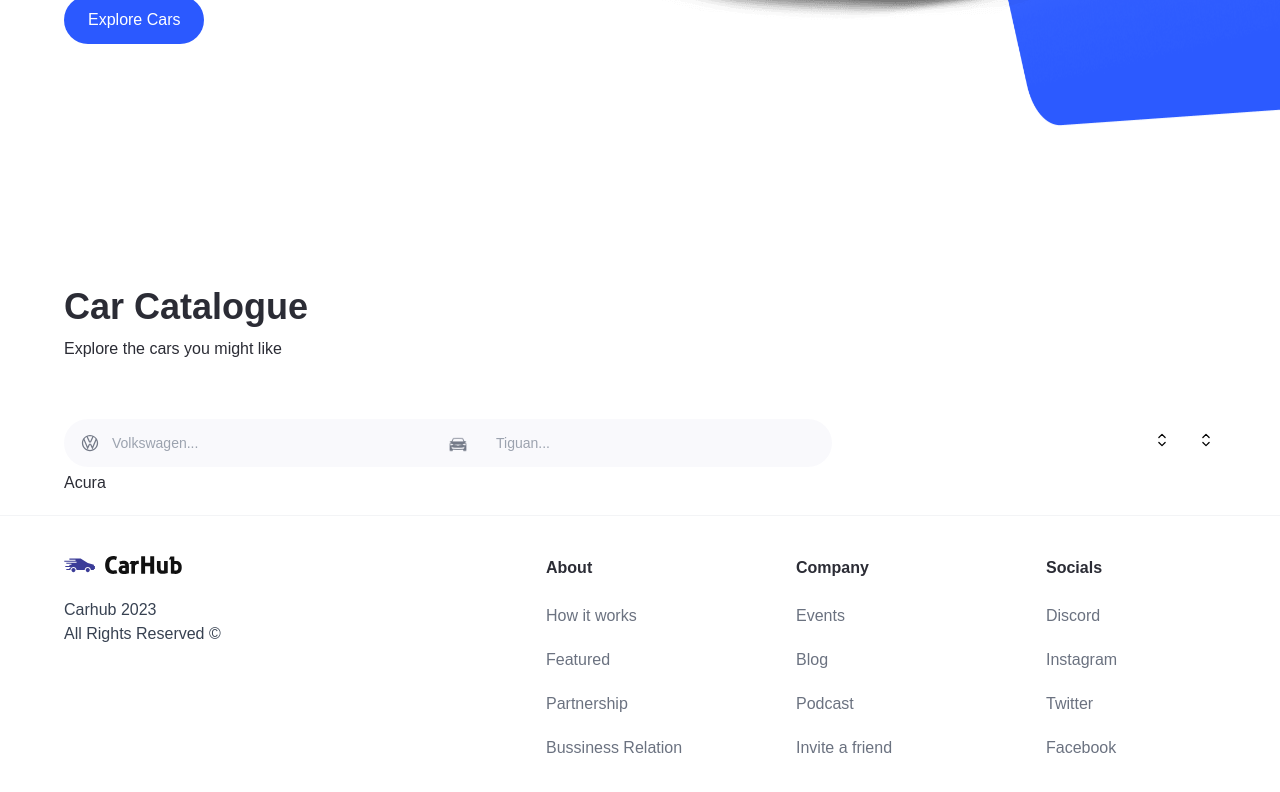
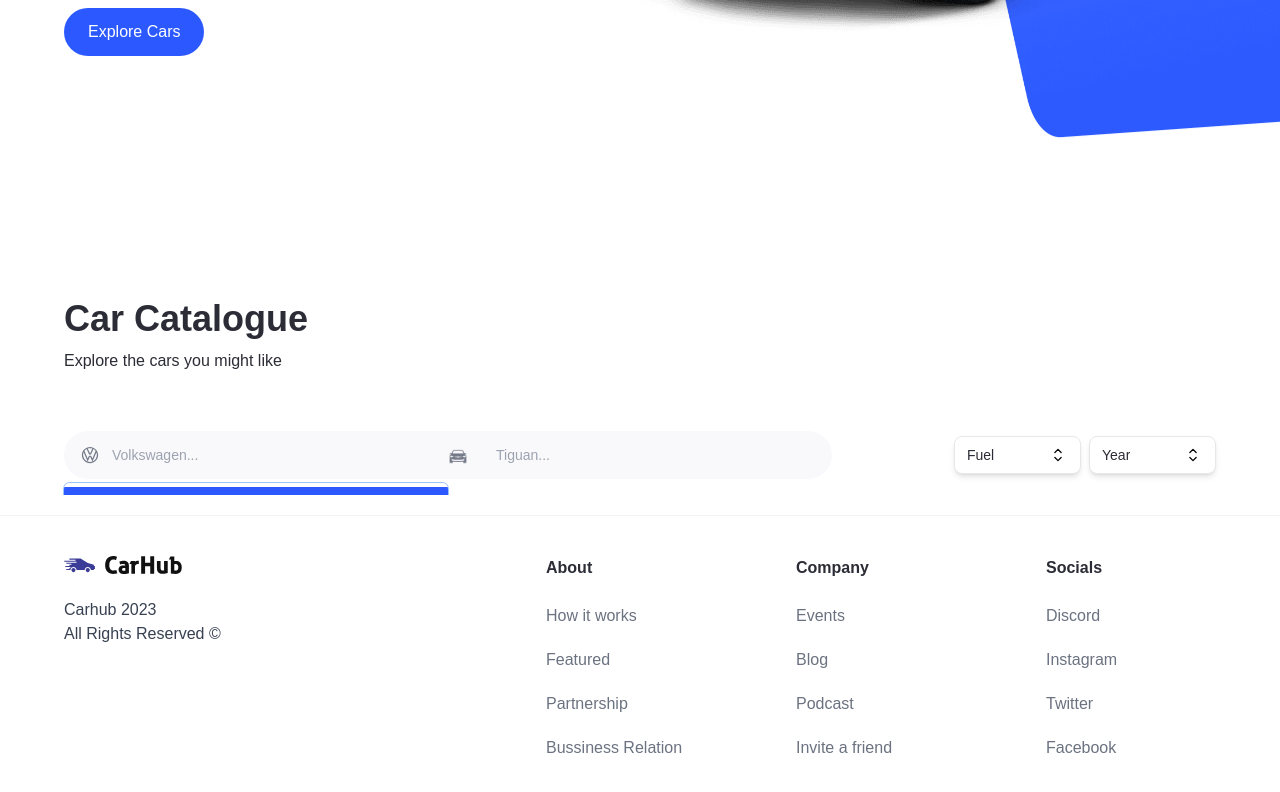
Before and after one commit to hangyuCho/car_showcase, a Next.js app: page / in a window 1280 px wide. Both pictures are taken after a click on the button 82 px from the left and 1020 px from the top of the page. Shown: the part 565-1357 px from the top of the page. Built offline with nearby package versions, Linux system fonts and the light colour scheme.

Commit message:
fix : connection for api about car info and fix search bar and add car card

```diff
--- /dev/null
+++ b/components/CarCard.tsx
@@ -0,0 +1,6 @@
+import { CarCardProps } from "@/types";
+const CarCard = ({ car }: CarCardProps) => {
+  return <div>CarCard</div>;
+};
+
+export default CarCard;
--- a/components/CustomFilter.tsx
+++ b/components/CustomFilter.tsx
@@ -5,7 +5,7 @@ import { updateSearchParams } from "@/utils";
 import { Listbox, Transition } from "@headlessui/react";
 import Image from "next/image";
 import { useRouter } from "next/navigation";
-import { useState } from "react";
+import { Fragment, useState } from "react";
 
 const CustomFilter = ({ title, options }: CustomFilterProps) => {
   const router = useRouter();
@@ -26,8 +26,8 @@ const CustomFilter = ({ title, options }: CustomFilterProps) => {
         }}
       >
         <div className="relative w-fit z-10">
-          <Listbox.Button>
-            <span></span>
+          <Listbox.Button className="custom-filter__btn">
+            <span className="block truncate">{selected.title}</span>
             <Image
               src="/chevron-up-down.svg"
               width={20}
@@ -36,8 +36,13 @@ const CustomFilter = ({ title, options }: CustomFilterProps) => {
               alt="chevron_up-down"
             />
           </Listbox.Button>
-          <Transition>
-            <Listbox.Options>
+          <Transition
+            as={Fragment}
+            leave="transition ease-in duration-100"
+            leaveFrom="opacity-100"
+            leaveTo="opacity-0"
+          >
+            <Listbox.Options className="custom-filter__option">
               {options.map((option) => (
                 <Listbox.Option
                   key={option.title}
@@ -50,7 +55,13 @@ const CustomFilter = ({ title, options }: CustomFilterProps) => {
                 >
                   {({ selected }) => (
                     <>
-                      <span>{option.title}</span>
+                      <span
+                        className={`block truncate ${
+                          selected ? "font-medium" : "font-normal"
+                        }`}
+                      >
+                        {option.title}
+                      </span>
                     </>
                   )}
                 </Listbox.Option>
--- a/components/SearchBar.tsx
+++ b/components/SearchBar.tsx
@@ -78,6 +78,7 @@ const SearchBar = () => {
           type="text"
           name="model"
           value={model}
+          onChange={(e) => setModel(e.target.value)}
           placeholder="Tiguan..."
           className="searchbar__input"
         />
--- a/components/SearchManufacturer.tsx
+++ b/components/SearchManufacturer.tsx
@@ -45,14 +45,28 @@ const SearchManufacturer = ({
             leaveTo="opacity-0"
             afterLeave={() => setQuery("")}
           >
-            <Combobox.Options className="absolute mt-1 max-h-60">
+            <Combobox.Options
+              className="absolute mt-1 max-h-60 w-full overflow-auto rounded-md bg-white py-1 text-base shadow-lg ring-1 ring-block ring-opacity-5 focus:outline-none sm:text-sm"
+              static
+            >
               {filteredManufacturers.length === 0 && query !== "" ? (
-                <Combobox.Option value={query}>
-                  Create "{query}"
+                <Combobox.Option
+                  value={query}
+                  className="search-manufacturer__option"
+                >
+                  Create &quot;{query}&quot;
                 </Combobox.Option>
               ) : (
                 filteredManufacturers.map((item) => (
-                  <Combobox.Option key={item} value={item}>
+                  <Combobox.Option
+                    key={item}
+                    className={({ active }) =>
+                      `relative search-manufacturer__option ${
+                        active ? "bg-primary-blue text-white" : "text-gray-900"
+                      }`
+                    }
+                    value={item}
+                  >
                     {({ selected, active }) => (
                       <>
                         <span
@@ -63,7 +77,15 @@ const SearchManufacturer = ({
                           {item}
                         </span>
 
-                        {selected ? <span></span> : null}
+                        {selected ? (
+                          <span
+                            className={`absolute inset-y-0 left-0 flex items-center pl-3 ${
+                              active
+                                ? "text-white"
+                                : "text-pribg-primary-purple"
+                            }`}
+                          ></span>
+                        ) : null}
                       </>
                     )}
                   </Combobox.Option>
--- /dev/null
+++ b/components/ShowMore.tsx
@@ -0,0 +1,5 @@
+const ShowMore = () => {
+  return <div>CarCard</div>;
+};
+
+export default ShowMore;
--- a/components/index.ts
+++ b/components/index.ts
@@ -5,6 +5,8 @@ import Footer from "./Footer";
 import CustomFilter from "./CustomFilter";
 import SearchBar from "./SearchBar";
 import SearchManufacturer from "./SearchManufacturer";
+import CarCard from "./CarCard";
+import ShowMore from "./ShowMore";
 export {
   Hero,
   CustomButton,
@@ -13,4 +15,6 @@ export {
   CustomFilter,
   SearchBar,
   SearchManufacturer,
+  CarCard,
+  ShowMore,
 };
--- a/utils/index.ts
+++ b/utils/index.ts
@@ -1,7 +1,26 @@
+import { FilterProps } from "@/types";
 export const updateSearchParams = (type: string, value: string) => {
   const searchParams = new URLSearchParams(window.location.search);
   searchParams.set(type, value);
   const newPathname = `${window.location.pathname}?${searchParams.toString()}`;
-
   return newPathname;
 };
+
+export const fetchCars = async (filters: FilterProps) => {
+  const { manufacturer, year, model, limit, fuel } = filters;
+
+  const headers: HeadersInit = {
+    "X-RapidAPI-Key": process.env.NEXT_PUBLIC_RAPID_API_KEY || "",
+    "X-RapidAPI-Host": "cars-by-api-ninjas.p.rapidapi.com",
+  };
+
+  const response = await fetch(
+    `https://cars-by-api-ninjas.p.rapidapi.com/v1/cars?make=${manufacturer}&year=${year}&model=${model}&limit=${limit}&fuel_type=${fuel}`,
+    {
+      headers: headers,
+    }
+  );
+
+  const result = await response.json();
+  return result;
+};
```
Also changed, not shown: types/index.ts (+22 -0 lines).
